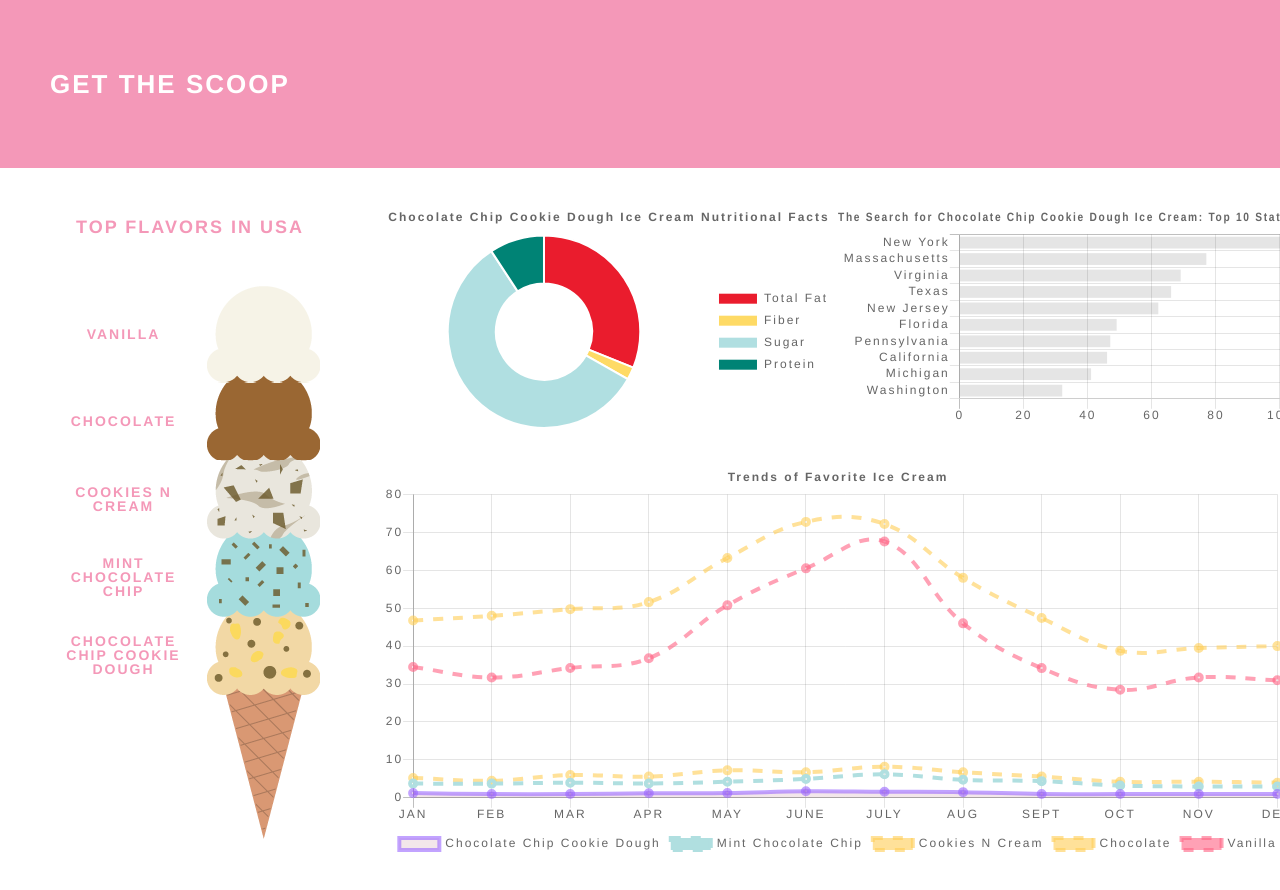
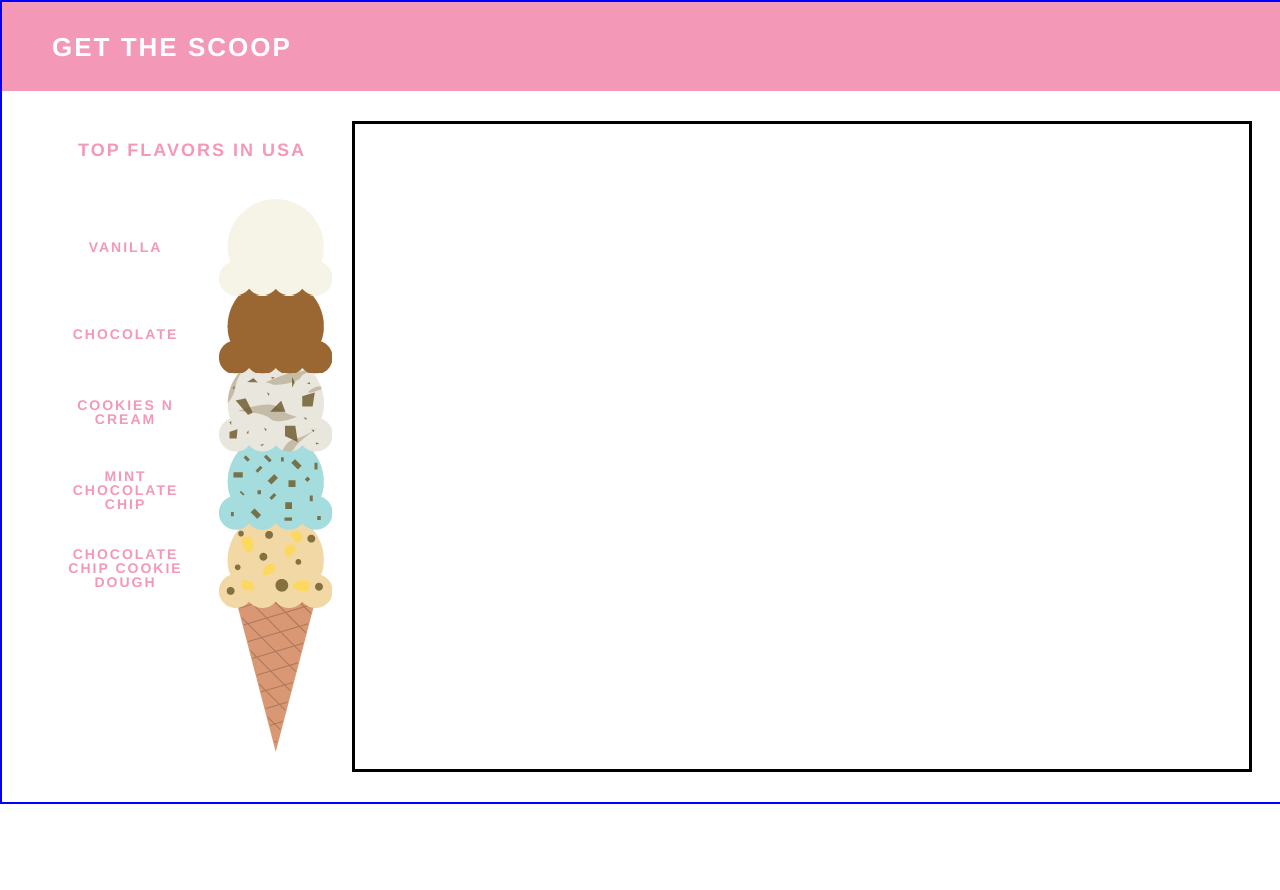
Before and after one commit to sewilee/moic-challenge, a React (Create React App) app: page / in a window 1280 px wide. Shown: the top 890 px of the page. After the commit the page ends 804 px from the top, so only its background shows below. Built offline with nearby package versions, Linux system fonts and the light colour scheme.

Commit message:
update css

```diff
--- a/package.json
+++ b/package.json
@@ -2,6 +2,7 @@
   "name": "moic-challenge",
   "version": "0.1.0",
   "private": true,
+  "homepage": "http://www.sewinalee.com/moic-challenge/",
   "dependencies": {
     "chart.js": "^2.8.0",
     "google-trends-api": "^4.9.0",
--- a/src/App.css
+++ b/src/App.css
@@ -16,11 +16,13 @@ time, mark, audio, video {
 	border: 0;
 	font-size: 100%;
 	font: inherit;
-  vertical-align: baseline;
-  font-family: 'centra-no2',Helvetica,arial,sans-serif;
-  font-weight: bold;
-  text-transform: uppercase;
-  letter-spacing: 2px;
+	vertical-align: baseline;
+	font-family: 'centra-no2',Helvetica,arial,sans-serif;
+	font-weight: bold;
+	text-transform: uppercase;
+	letter-spacing: 2px;
+	/* height: 100%; */
+	/* width: 100%; */
 }
 /* HTML5 display-role reset for older browsers */
 article, aside, details, figcaption, figure,
@@ -28,8 +30,12 @@ footer, header, hgroup, menu, nav, section {
 	display: block;
 }
 body {
+	position: relative;
 	line-height: 1;
+	width: 100vw;
+	height: 100vh;
 	overflow: hidden;
+	border: 2px solid blue;
 }
 ol, ul {
 	list-style: none;
@@ -46,17 +52,3 @@ table {
 	border-collapse: collapse;
 	border-spacing: 0;
 }
-
-.header {
-	display: flex;
-	align-items: center;
-	height: 120px;
-	color: white;
-	background-color: #F498B8;
-	font-size: 26px;
-	padding: 24px 24px 24px 50px;
-}
-
-.header h1{
-	/* vertical-align: bottom; */
-}
--- a/src/components/NutritionChart.jsx
+++ b/src/components/NutritionChart.jsx
@@ -48,6 +48,7 @@ class NutritionChart extends React.Component{
         console.log(this.state.nutritionData);
         return(
             <div>
+                <h2>{this.props.flavor} Ice Cream Nutritional Facts</h2>
                 <Doughnut
                     data={this.state.nutritionData}
                     // width={100}
@@ -59,7 +60,7 @@ class NutritionChart extends React.Component{
                             position: "right"
                         },
                         title:{
-                            display: true,
+                            display: false,
                             text: `${this.props.flavor} Ice Cream Nutritional Facts`
                         }
                         // scales:{
--- a/src/components/ScoopFlavor.css
+++ b/src/components/ScoopFlavor.css
@@ -1,14 +1,30 @@
+#root {
+    display: flex;
+    flex-flow: column;
+    height: 100%;
+}
+
+.header {
+	display: flex;
+	align-items: center;
+	height: 80px;
+	color: white;
+	background-color: #F498B8;
+	font-size: 26px;
+	padding: 24px 24px 24px 50px;
+}
+
 .dashboard {
+    position: relative;
     display: flex;
-
+    padding: 30px;
+    height: 100%;
 }
 
 .sidebar-scoops {
-    width: 25%;
-    padding: 30px;
+    width: 25vw;
     font-size: .9rem;
     color: #F498B8;
-    /* background-color: #F498B8; */
 }
 
 .sidebar-scoops h1 {
@@ -22,7 +38,7 @@
 .sidebar-scoops article {
     display: flex;
     flex-direction: column;
-    padding: 30px;
+    padding: 20px;
     justify-content: center;
 }
 
@@ -39,7 +55,6 @@ img {
 .flavor-labels {
     width: 175px;
     font-size: 14px;
-    /* font-size: .75vw; */
     margin: auto 0;
     text-align: center;
 }
@@ -47,23 +62,34 @@ img {
 .scoop-data {
     display: flex;
     flex-direction: row;
-    height: 40%;
 }
 
 .scoop-data div {
     width: 50%;
     display: flex;
-    justify-content: center;
     align-items: center;
+    flex-direction: column;
+}
+
+.chartjs-render-monitor {
+    padding: 30px;
 }
 
 .scoop-trend {
-    height: 60%;
+    /* height: calc(70%); */
 }
 
 .section-charts {
-    width: 75%;
-    /* border: 1px solid black; */
+    /* height: 100%; */
+    width: 100vw;
+    padding: 20px;
+    border: 3px solid black;
+}
+
+.section-charts h2 {
+    font-size: 18px;
+    color: #F498B8;
+    padding: 20px;
 }
 
 @media screen and (max-width: 1200px){
--- a/src/components/ScoopFlavor.jsx
+++ b/src/components/ScoopFlavor.jsx
@@ -80,11 +80,13 @@ class ScoopFlavor extends React.Component{
                 </aside>
                 <section className="section-charts">
                     <div className="scoop-data">
-                        <NutritionChart flavor={flavor} nutritionFacts={nutritionFacts}/>
-                        <TrendByState flavor={flavor} />
+                        <div></div>
+                        <div></div>
+                        {/* <NutritionChart flavor={flavor} nutritionFacts={nutritionFacts}/> */}
+                        {/* <TrendByState flavor={flavor} /> */}
                     </div>
                     <div className="scoop-trend">
-                        <TrendChart flavor={flavor}/>
+                        {/* <TrendChart flavor={flavor}/> */}
                     </div>
                 </section>
             </main>
--- a/src/components/TrendByState.jsx
+++ b/src/components/TrendByState.jsx
@@ -56,8 +56,9 @@ class TrendByState extends React.Component{
         }
 
         return(
-            <div>
+            <div id="horizontal-bar-container">
                 <HorizontalBar
+                    // id = "horizontal-bar"
                     data = {{
                         labels: labels,
                         datasets: [{
@@ -81,7 +82,13 @@ class TrendByState extends React.Component{
                                     min: 0,
                                 }
                             }]
-                        }
+                        },
+                        // onResize:() => {
+                        //     let canvas = document.getElementById("horizontal-bar");
+                        //     let parent = document.getElementById("horizontal-bar-container");
+                        //     canvas.width = parent.offsetWidth;
+                        //     canvas.height = parent.offsetHeight;
+                        // }
                     }}
                 />
             </div>
--- a/src/components/TrendChart.jsx
+++ b/src/components/TrendChart.jsx
@@ -136,7 +136,7 @@ class TrendChart extends React.Component{
             <div>
                 <Line
                     data = {this.state.chartData}
-                    height = {400}
+                    // height = {400}
                     // width = {400}
                     options = {{
                         maintainAspectRatio: false,
```
